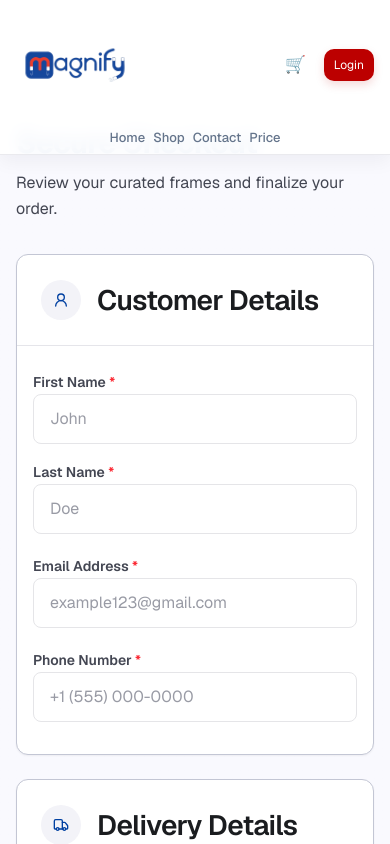
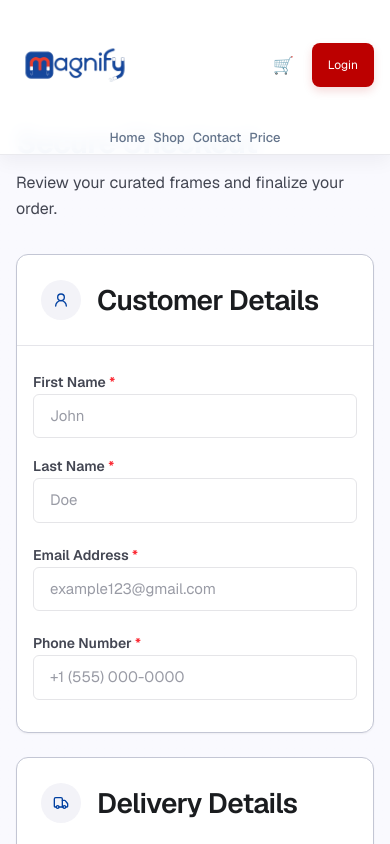
Before and after one commit to Neon-Labz/fridge-magnet-frame-frontend, a Next.js app: page /checkout in a window 390 px wide. Shown: the top 844 px of the page. Built offline with nearby package versions, Linux system fonts and the light colour scheme.

Commit message:
style(global): improve mobile control spacing

```diff
--- a/src/app/globals.css
+++ b/src/app/globals.css
@@ -58,3 +58,42 @@ button,
 input {
   font: inherit;
 }
+
+/* Mobile-specific: improve touch targets and form spacing */
+@media (max-width: 640px) {
+  /* Make native buttons and common button-like elements easier to tap */
+  button,
+  input[type="button"],
+  input[type="submit"],
+  .btn {
+    min-height: 44px;
+    padding: 10px 14px;
+    font-size: 15px;
+    border-radius: 8px;
+    -webkit-tap-highlight-color: transparent;
+  }
+
+  /* Inputs, textareas and selects should be finger-friendly and full-width */
+  input,
+  textarea,
+  select {
+    padding: 10px 12px;
+    font-size: 15px;
+    border-radius: 6px;
+    width: 100%;
+    box-sizing: border-box;
+  }
+
+  /* Stack form controls with comfortable spacing */
+  form > * + * {
+    margin-top: 12px;
+  }
+
+  /* Reduce large page paddings on narrow screens */
+  .px-4,
+  .px-6,
+  .px-8 {
+    padding-left: 16px !important;
+    padding-right: 16px !important;
+  }
+}
```
